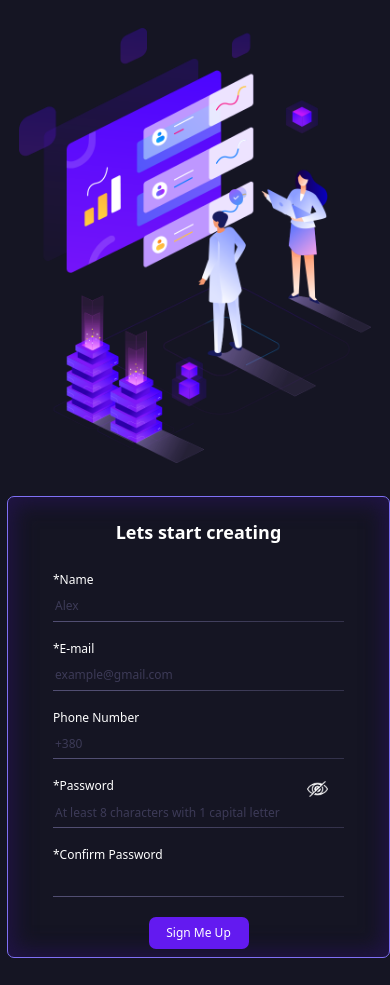
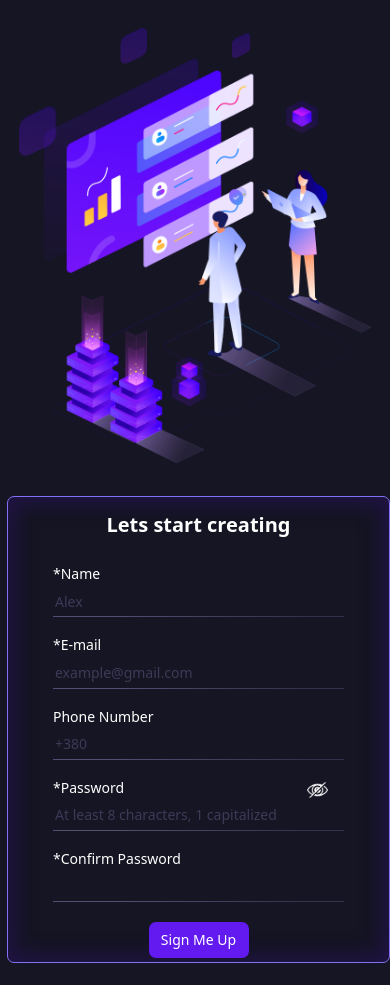
Before and after one commit to alex-dishen/sign-up-form, a plain HTML site: page index.html in a window 390 px wide. Shown: the part 89-1074 px from the top of the page. Drawn offline with nearby package versions, Linux system fonts and the light colour scheme.

Commit message:
Correct font sizes on smaller screens

```diff
--- a/index.html
+++ b/index.html
@@ -17,7 +17,9 @@
     </header>
 
     <main>
-        <div><img src="img/experience.png" alt="creating picture" class="picture"></div>
+        <div>
+            <img src="img/experience.png" alt="creating picture" class="picture">
+        </div>
 
         <div class="form-container">
             <h2>Lets start creating</h2>
@@ -43,7 +45,7 @@
                 <div>
                     <label for="pswd">*Password</label>
                     <input type="password" name="password" id="pswd"
-                           placeholder="At least 8 characters with 1 capital letter"
+                           placeholder="At least 8 characters, 1 capitalized"
                            pattern='(?=.*[A-Z]).{8,}' required>
                     <img src="img/closed_eye.png" class="eye">
                 </div>
@@ -64,7 +66,8 @@
             document.write(new Date().getFullYear())
           </script>
         alex-dishen
-        <a href="https://github.com/alex-dishen" target="_blank"><img src="./img/github.png" class="github"></a>
+        <a href="https://github.com/alex-dishen" target="_blank">
+            <img src="./img/github.png" class="github"></a>
     </footer>
 </body>
 </html>
--- a/style.css
+++ b/style.css
@@ -166,21 +166,22 @@ footer {
     }
 
     .form-container {
-        height: 460px;
+        height: 465px;
         width: 291px;
     }
 
     .form-container {
-        font-size: 12px;
+        font-size: 14px;
     }
 
     h2 {
-        font-size: 18px;
+        font-size: 20px;
+        margin-top: 16px;
     }
 
     button {
         width: 100px;
-        padding: 9px;
+        padding: 10px;
     }
 
     footer {
```
